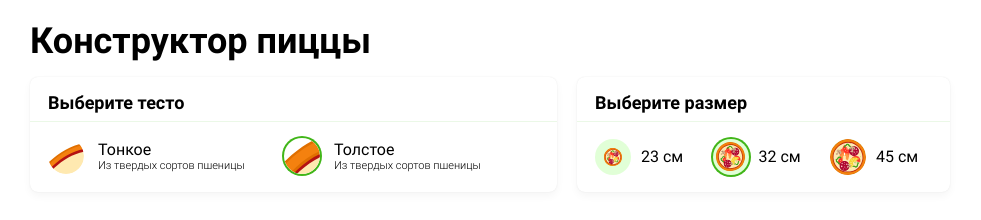
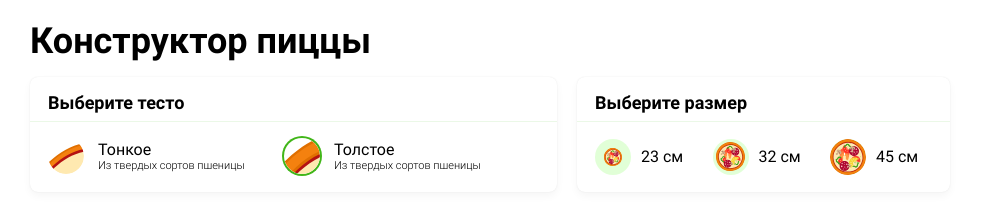
Before and after one commit to htmlacademy-vue/404659-pizza-1, a Vue app in the folder src/frontend/: page / in a window 1280 px wide. Shown: the top 220 px of the page, without its empty margins (150-1131 px from the left). Built offline with nearby package versions, Linux system fonts and the light colour scheme.

Commit message:
Добавил размеры пиццы в константы и реализовал через v-for

```diff
--- a/src/frontend/src/common/constants.js
+++ b/src/frontend/src/common/constants.js
@@ -63,3 +63,15 @@ export const DOUGHS = {
     name: "light",
   },
 };
+
+export const SIZES = {
+  1: {
+    name: "small",
+  },
+  2: {
+    name: "normal",
+  },
+  3: {
+    name: "big",
+  },
+};
--- a/src/frontend/src/views/Index.vue
+++ b/src/frontend/src/views/Index.vue
@@ -37,33 +37,20 @@
             <h2 class="title title--small sheet__title">Выберите размер</h2>
 
             <div class="sheet__content diameter">
-              <label class="diameter__input diameter__input--small">
+              <label
+                v-for="size in sizes"
+                :key="size.id"
+                :class="`diameter__input diameter__input--${
+                  SIZES[size.id].name
+                }`"
+              >
                 <input
                   type="radio"
                   name="diameter"
-                  value="small"
+                  :value="SIZES[size.id].name"
                   class="visually-hidden"
                 />
-                <span>23 см</span>
-              </label>
-              <label class="diameter__input diameter__input--normal">
-                <input
-                  type="radio"
-                  name="diameter"
-                  value="normal"
-                  class="visually-hidden"
-                  checked
-                />
-                <span>32 см</span>
-              </label>
-              <label class="diameter__input diameter__input--big">
-                <input
-                  type="radio"
-                  name="diameter"
-                  value="big"
-                  class="visually-hidden"
-                />
-                <span>45 см</span>
+                <span> {{ size.name }}</span>
               </label>
             </div>
           </div>
@@ -172,7 +159,7 @@
 
 <script>
 import pizza from "@/static/pizza.json";
-import { INGREDIENTS, SAUCES, DOUGHS } from "@/common/constants";
+import { INGREDIENTS, SAUCES, DOUGHS, SIZES } from "@/common/constants";
 
 export default {
   data() {
@@ -184,6 +171,7 @@ export default {
       INGREDIENTS,
       SAUCES,
       DOUGHS,
+      SIZES,
     };
   },
 };
```
